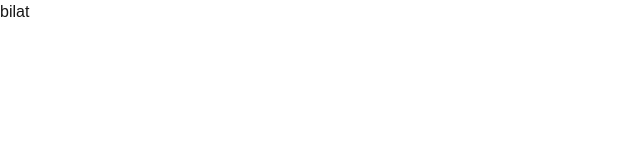
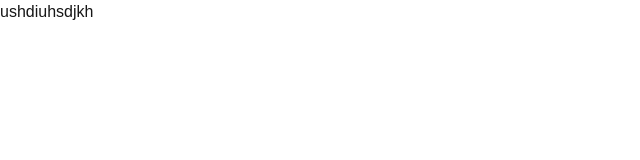
Before and after one commit to chrisracha/suking-tindahan, a Next.js app: page / in a window 1280 px wide. Shown: the top 160 px of the page, without its empty margins (0-640 px from the left). Built offline with nearby package versions, Linux system fonts and the light colour scheme.

Commit message:
Update page.tsx

```diff
--- a/src/app/page.tsx
+++ b/src/app/page.tsx
@@ -1,3 +1,7 @@
 export default function Home() {
-  return <h1>bilat</h1>
+  return (
+    <main>
+      ushdiuhsdjkh
+    </main>
+  )
 }
```
